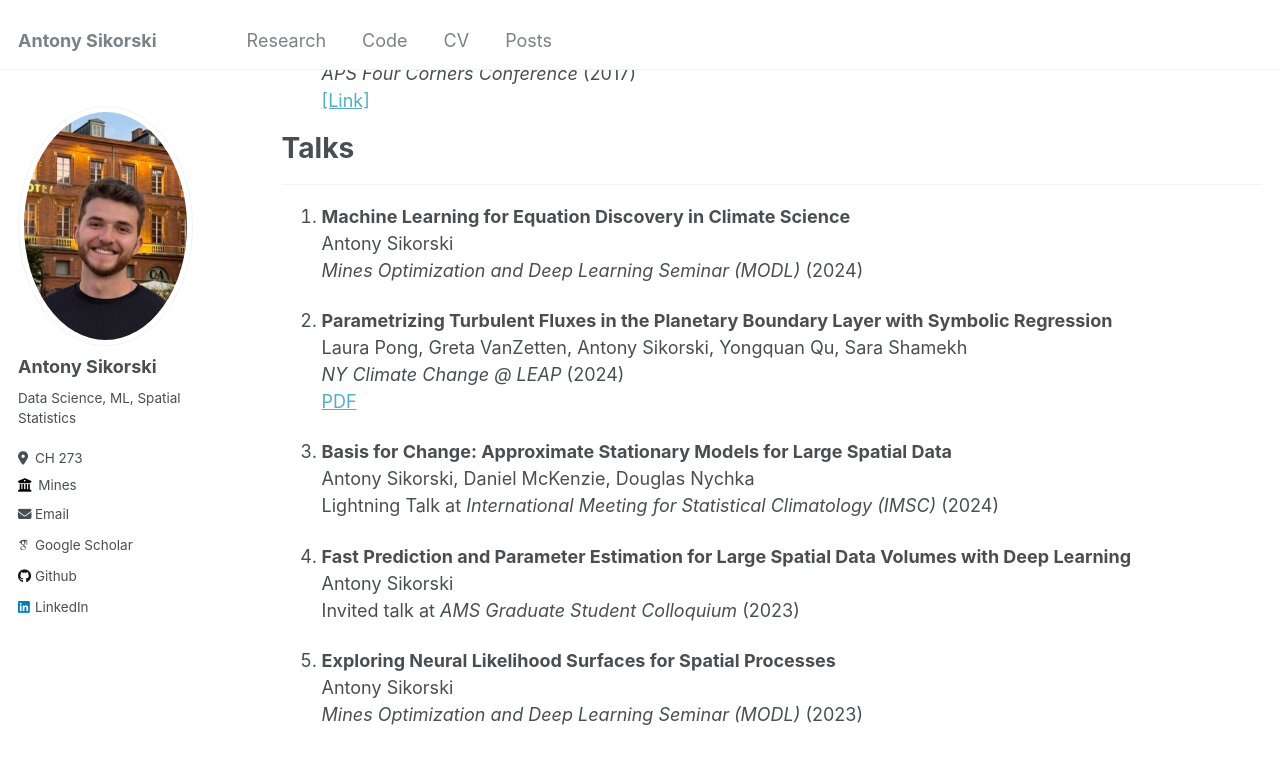
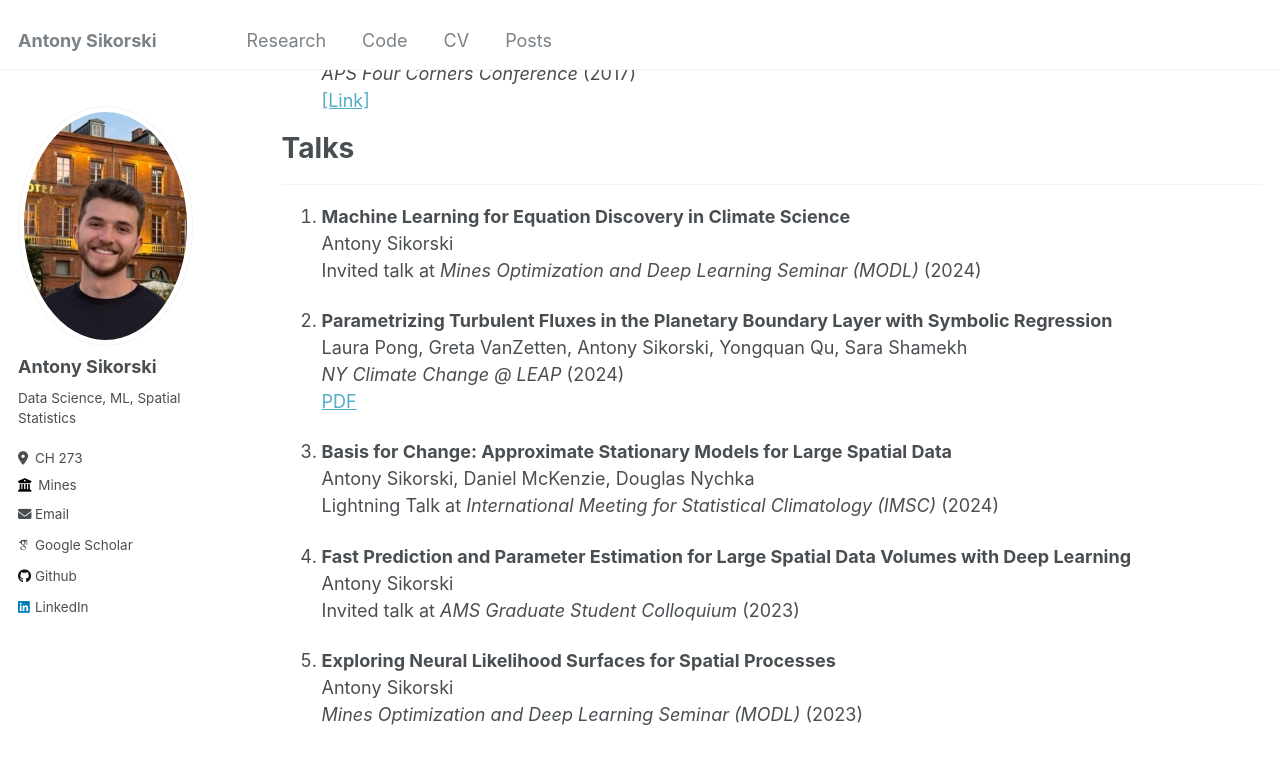
Before and after one commit to antonyxsik/antonyxsik.github.io, a Jekyll site: the page built from _pages/research.md, in a window 1280 px wide and 900 px high, scrolled down 826 px. Shown: the top 764 px of the window. Built offline with Jekyll 4.4.1, drawn with Linux system fonts in a browser that asks for light colours; some web fonts are replaced.

Commit message:
Update research.md

```diff
--- a/_pages/research.md
+++ b/_pages/research.md
@@ -43,7 +43,7 @@ All of my publications can be found on my <a href="https://scholar.google.com/ci
 ------
 1. **Machine Learning for Equation Discovery in Climate Science** \\
     Antony Sikorski \\
-    *Mines Optimization and Deep Learning Seminar (MODL)* (2024)
+    Invited talk at *Mines Optimization and Deep Learning Seminar (MODL)* (2024)
 
 2. **Parametrizing Turbulent Fluxes in the Planetary Boundary Layer with Symbolic Regression** \\
     Laura Pong, Greta VanZetten, Antony Sikorski, Yongquan Qu, Sara Shamekh \\
```
